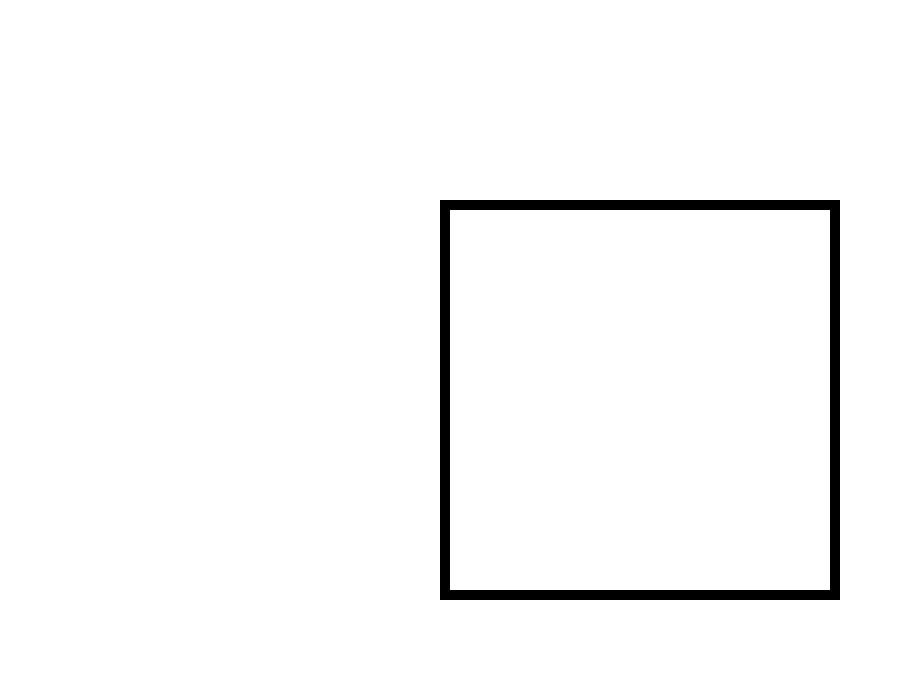
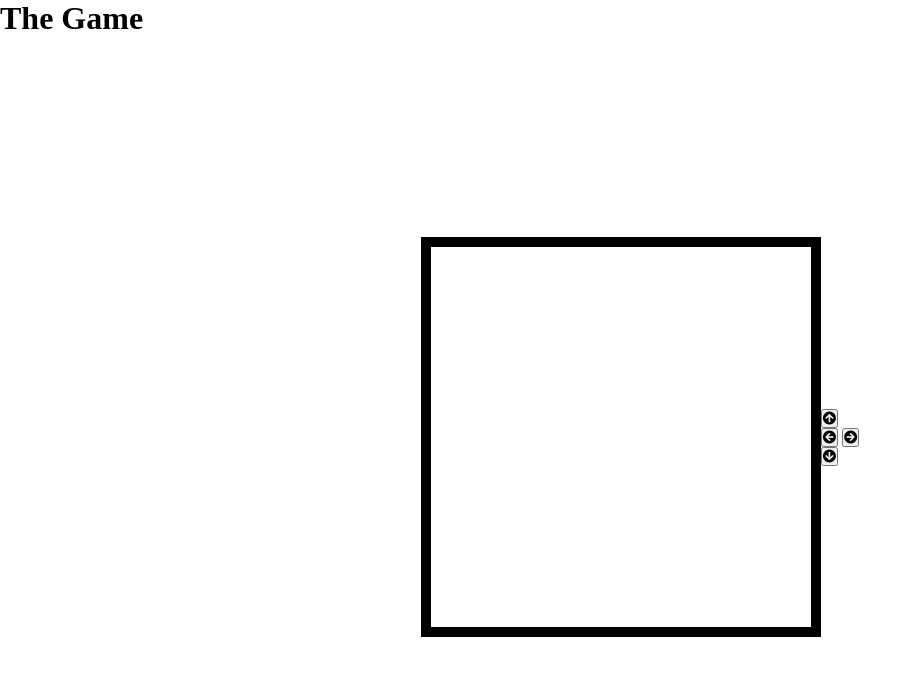
Before and after one commit to aleessandrohr/my-first-game-with-canvas, a website with bundled scripts: page public/index.html in a window 1280 px wide. Shown: the whole page, without its empty margins (0-922 px from the left). Built offline with nearby package versions, Linux system fonts and the light colour scheme.

Commit message:
update index.html

```diff
--- a/public/index.html
+++ b/public/index.html
@@ -4,12 +4,46 @@
 		<meta charset="UTF-8" />
 		<meta http-equiv="X-UA-Compatible" content="IE=edge" />
 		<meta name="viewport" content="width=device-width, initial-scale=1.0" />
-		<title>Game</title>
+		<title>The Game</title>
 		<link rel="stylesheet" href="style.css" />
+		<link rel="preconnect" href="https://fonts.gstatic.com" />
+		<link
+			href="https://fonts.googleapis.com/css2?family=Roboto&display=swap"
+			rel="stylesheet"
+		/>
+		<link
+			href="https://fonts.googleapis.com/css2?family=Roboto+Mono&display=swap"
+			rel="stylesheet"
+		/>
+		<link
+			rel="stylesheet"
+			href="https://cdnjs.cloudflare.com/ajax/libs/font-awesome/5.15.2/css/all.min.css"
+			integrity="sha512-HK5fgLBL+xu6dm/Ii3z4xhlSUyZgTT9tuc/hSrtw6uzJOvgRr2a9jyxxT1ely+B+xFAmJKVSTbpM/CuL7qxO8w=="
+			crossorigin="anonymous"
+		/>
 	</head>
 	<body>
+		<header>
+			<h1>The Game</h1>
+		</header>
 		<main>
-			<canvas id="canvas" width="10" height="10"></canvas>
+			<canvas id="canvas" width="15" height="15"></canvas>
+			<div class="directional" id="directional">
+				<button class="directional-up" id="directional-up">
+					<i class="fas fa-arrow-circle-up"></i>
+				</button>
+				<div>
+					<button class="directional-left" id="directional-left">
+						<i class="fas fa-arrow-circle-left"></i>
+					</button>
+					<button class="directional-right" id="directional-right">
+						<i class="fas fa-arrow-circle-right"></i>
+					</button>
+				</div>
+				<button class="directional-down" id="directional-down">
+					<i class="fas fa-arrow-circle-down"></i>
+				</button>
+			</div>
 		</main>
 		<script src="/dist/client-bundle.js" type="module"></script>
 	</body>
```
